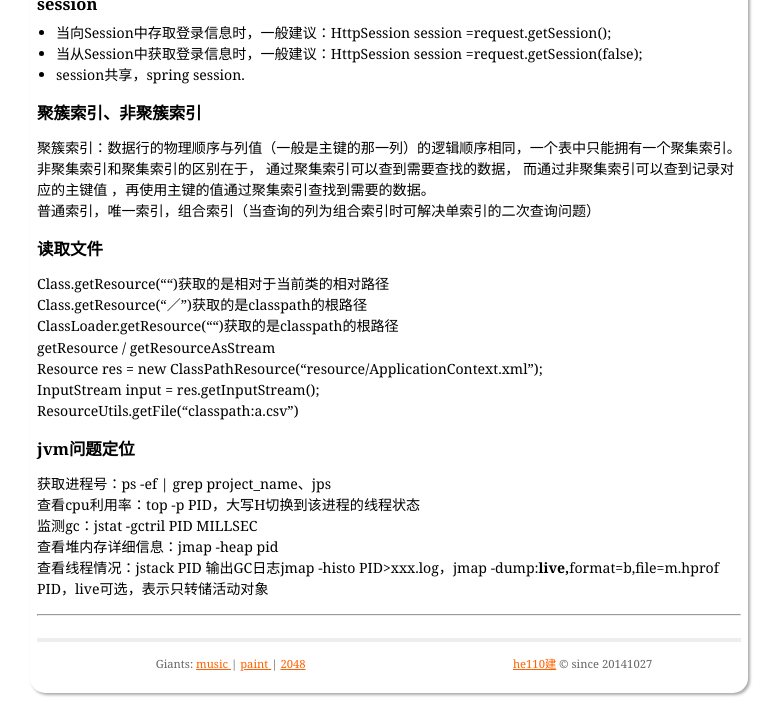
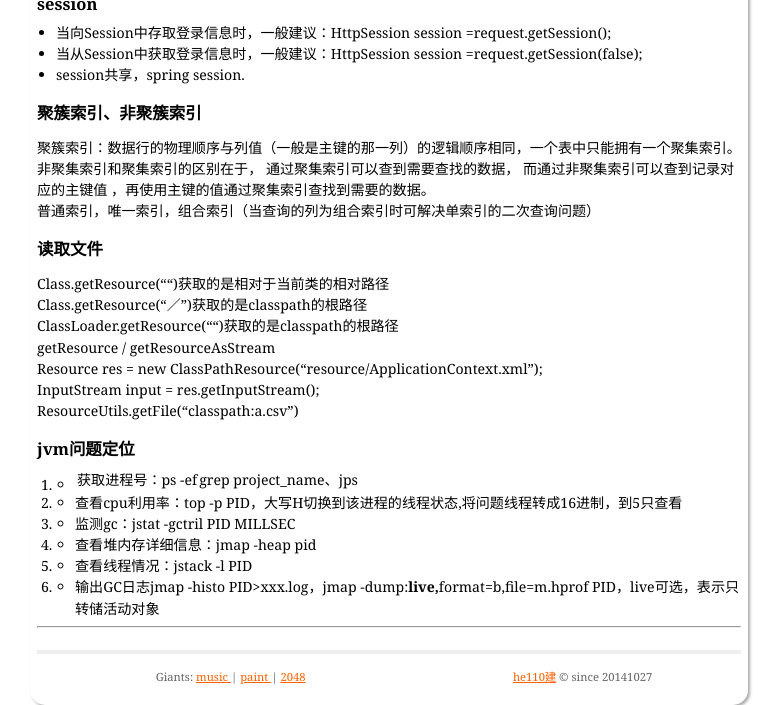
Before and after one commit to he110jian/he110jian.github.io, a Jekyll site: the page built from _posts/2018-11-11-后端技术.markdown, in a window 1280 px wide and 900 px high, scrolled down 8486 px, cut to the strip 195-900 px from the top of the window. Shown: the whole strip, without its empty margins (251-1033 px from the left). Built offline with Jekyll 4.4.1, drawn with Linux system fonts in a browser that asks for light colours; comment, search, counter and statistics services are not loaded.

Commit message:
2019年5月14日11:20:30

```diff
--- a/_posts/2018-11-11-后端技术.markdown
+++ b/_posts/2018-11-11-后端技术.markdown
@@ -376,12 +376,12 @@ ResourceUtils.getFile("classpath:a.csv")
 
 
 ### jvm问题定位 ###
-获取进程号：ps -ef | grep project_name、jps
-查看cpu利用率：top -p PID，大写H切换到该进程的线程状态
-监测gc：jstat -gctril PID MILLSEC
-查看堆内存详细信息：jmap -heap pid
-查看线程情况：jstack PID
-输出GC日志jmap -histo PID>xxx.log，jmap -dump:**live,**format=b,file=m.hprof PID，live可选，表示只转储活动对象
+1. - 获取进程号：ps -ef | grep project_name、jps
+1. - 查看cpu利用率：top -p PID，大写H切换到该进程的线程状态,将问题线程转成16进制，到5只查看
+1. - 监测gc：jstat -gctril PID MILLSEC
+1. - 查看堆内存详细信息：jmap -heap pid
+1. - 查看线程情况：jstack -l PID
+1. - 输出GC日志jmap -histo PID>xxx.log，jmap -dump:**live,**format=b,file=m.hprof PID，live可选，表示只转储活动对象
 
 
 ---
```
